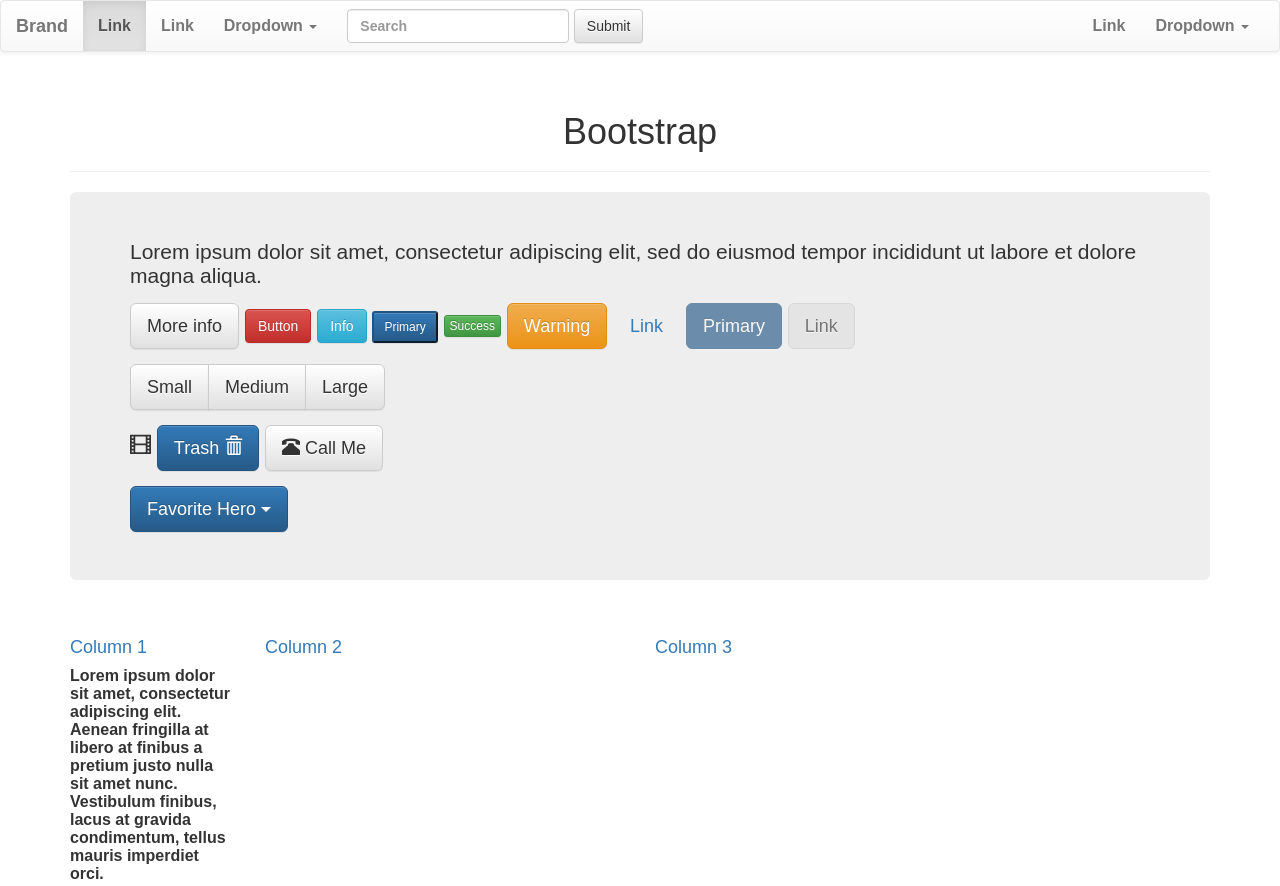
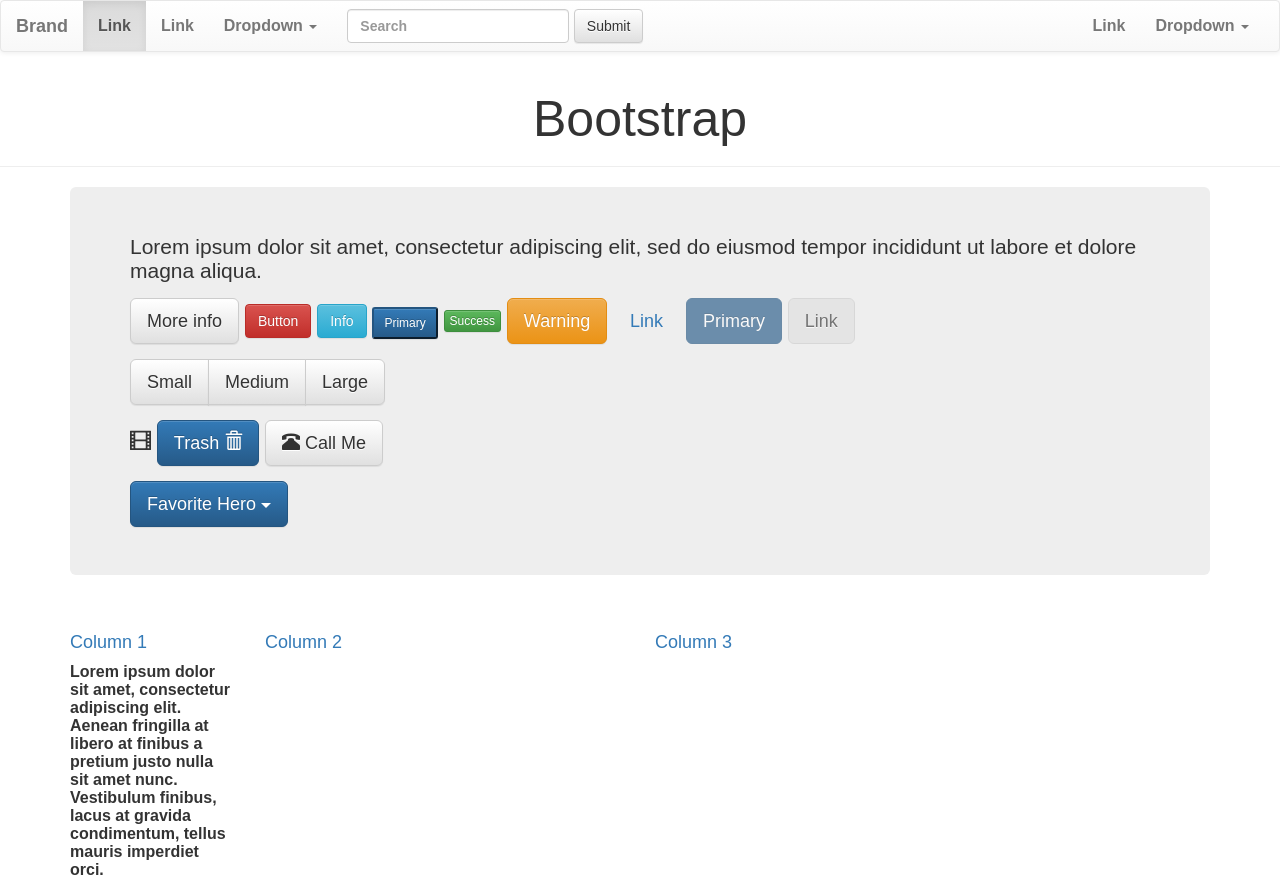
Before and after one commit to bdog72/bootstrap-1, a website built with webpack: page src/index.html in a window 1280 px wide. Shown: the top 886 px of the page. Built offline with nearby package versions, Linux system fonts and the light colour scheme.

Commit message:
Day 3 Bootstrap

```diff
--- a/src/index.html
+++ b/src/index.html
@@ -60,10 +60,10 @@
             </div>
         </div>
     </nav>
+      <div class="page-header">
+      <h1 class="boot1">Bootstrap</h1>
+      </div>
     <div class="container">
-        <div class="page-header">
-            <h1>Bootstrap</h1>
-        </div>
         <div class="jumbotron">
             <p>Lorem ipsum dolor sit amet, consectetur adipiscing elit, sed do eiusmod tempor incididunt ut labore et dolore magna aliqua.</p>
             <p>
@@ -143,10 +143,8 @@
     </div>
   </div>
 </div>
-
-
-    <script src="https://ajax.googleapis.com/ajax/libs/jquery/1.12.4/jquery.min.js"></script>
-    <script src="https://maxcdn.bootstrapcdn.com/bootstrap/3.3.7/js/bootstrap.min.js" integrity="sha384-Tc5IQib027qvyjSMfHjOMaLkfuWVxZxUPnCJA7l2mCWNIpG9mGCD8wGNIcPD7Txa" crossorigin="anonymous"></script>
+<script src="https://ajax.googleapis.com/ajax/libs/jquery/1.12.4/jquery.min.js"></script>
+<script src="https://maxcdn.bootstrapcdn.com/bootstrap/3.3.7/js/bootstrap.min.js" integrity="sha384-Tc5IQib027qvyjSMfHjOMaLkfuWVxZxUPnCJA7l2mCWNIpG9mGCD8wGNIcPD7Txa" crossorigin="anonymous"></script>
 </body>
 
 </html>
--- a/src/styles/screen.scss
+++ b/src/styles/screen.scss
@@ -18,3 +18,6 @@
 h1  {
   text-align: center;
 }
+.boot1 {
+  font-size: 50px;
+}
```
